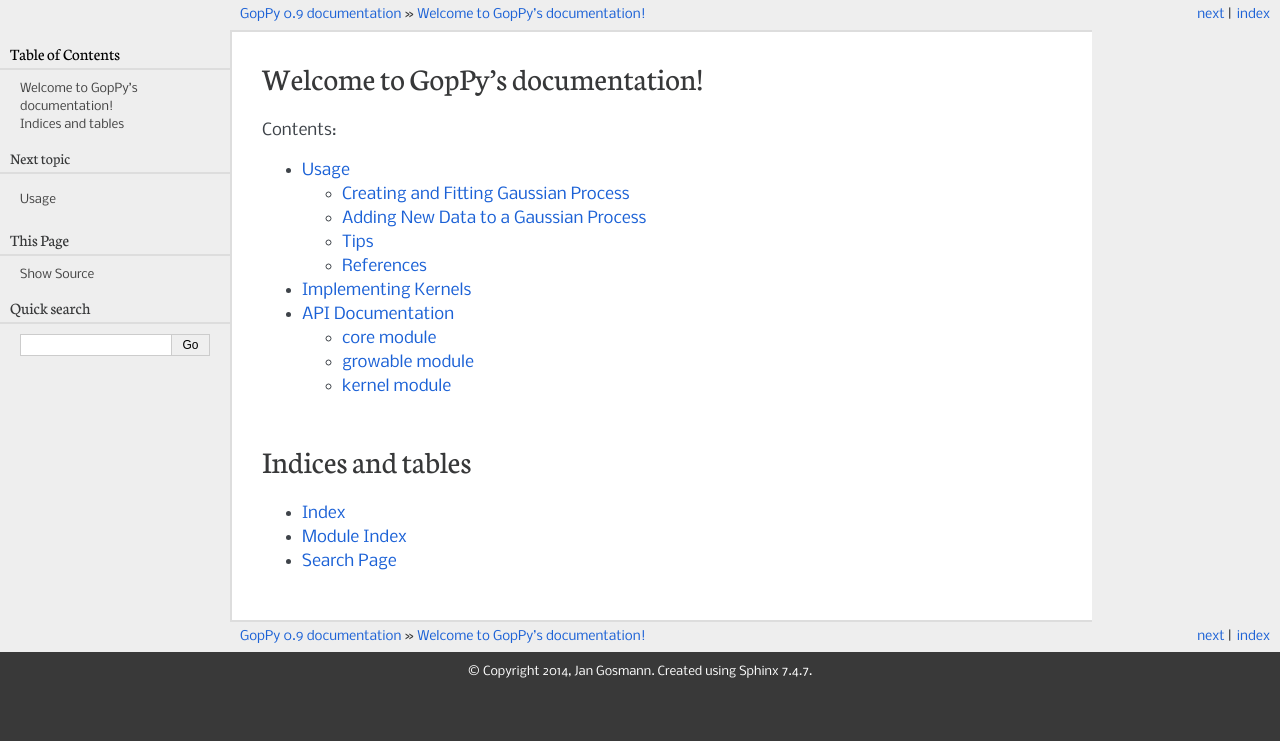
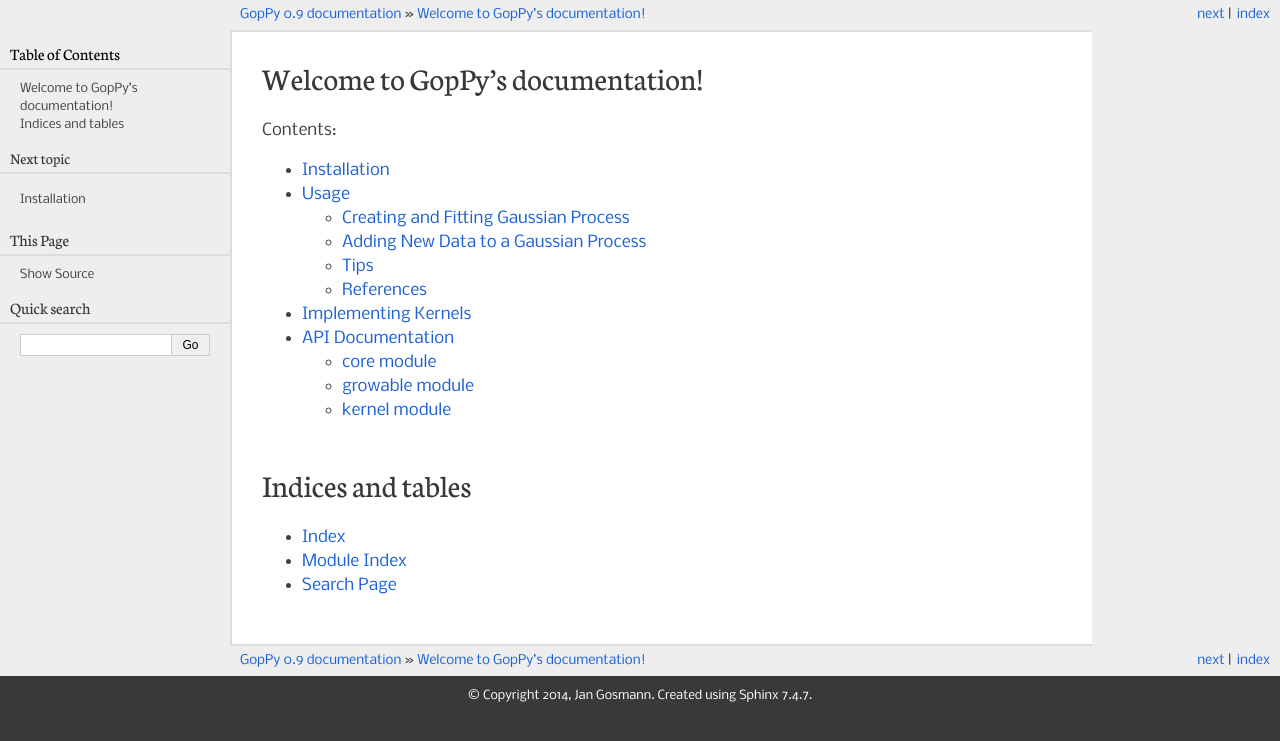
Before and after one commit to jgosmann/goppy, a Sphinx documentation site: the page built from doc/index.rst, in a window 1280 px wide. Shown: the top 741 px of the page. Built offline with Sphinx 7.4.7, drawn with Linux system fonts in a browser that asks for light colours.

Commit message:
Add installation documentation stub.

```diff
--- a/doc/index.rst
+++ b/doc/index.rst
@@ -11,6 +11,7 @@ Contents:
 .. toctree::
    :maxdepth: 2
 
+   installation
    usage
    kernel
    api
--- /dev/null
+++ b/doc/installation.rst
@@ -0,0 +1,4 @@
+Installation
+============
+
+TODO
```
